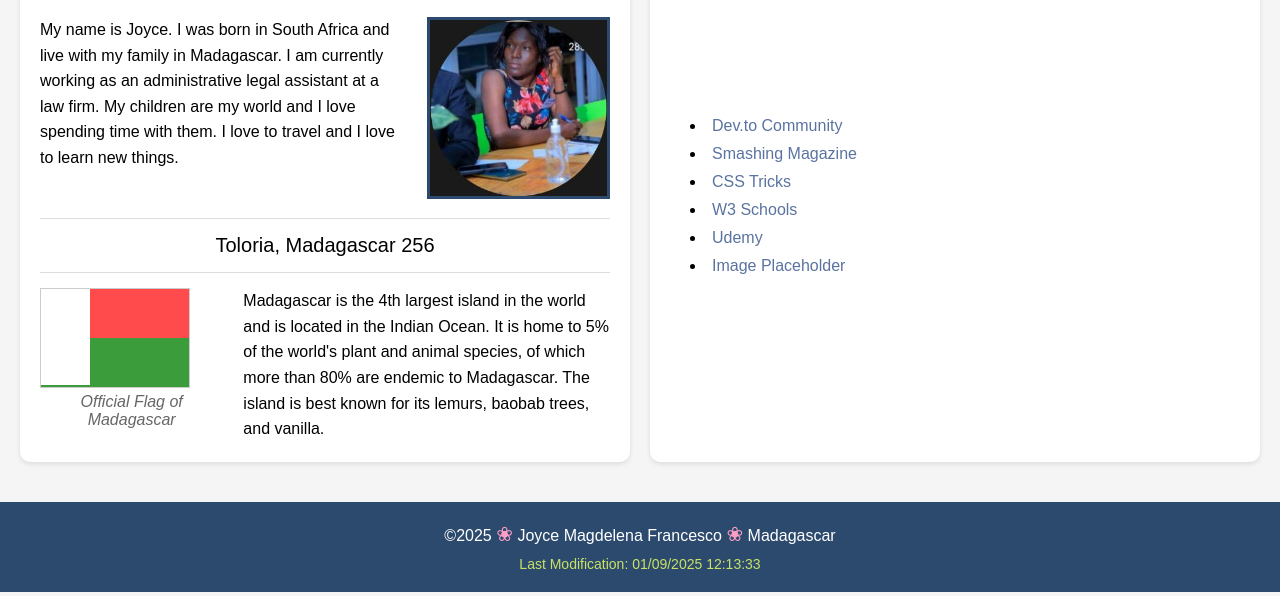
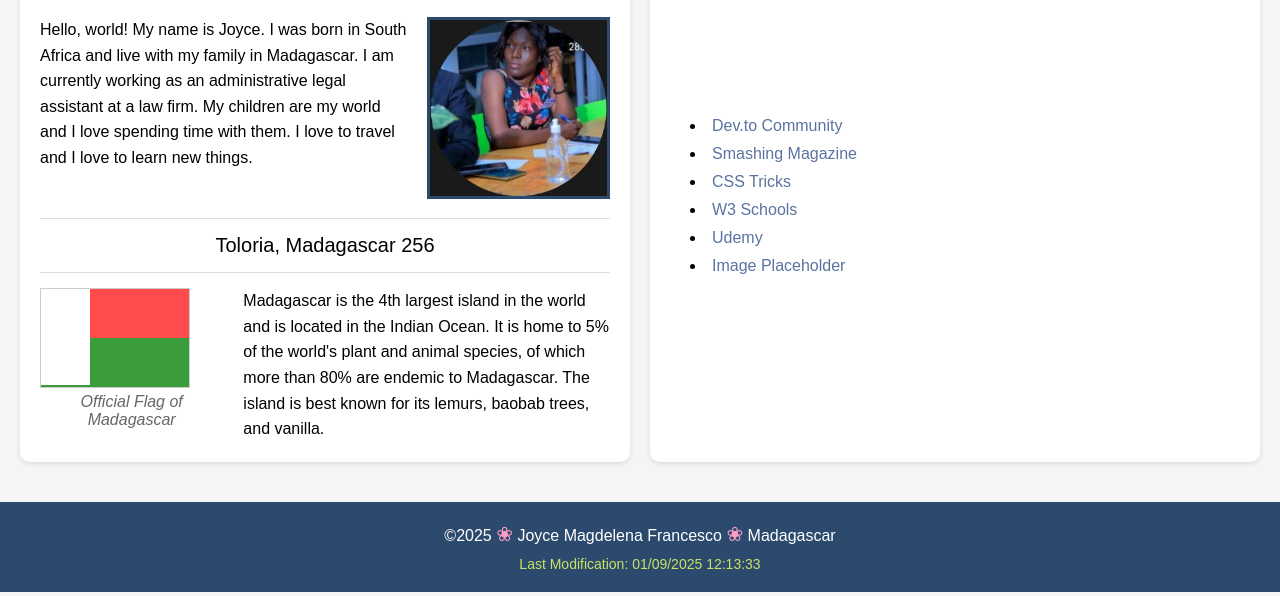
Before and after one commit to Joyceachen/wdd131-files, a plain HTML site: page index.html in a window 1280 px wide. Shown: the part 204-800 px from the top of the page. Drawn offline with Linux system fonts and the light colour scheme.

Commit message:
added something in the paragraph

```diff
--- a/index.html
+++ b/index.html
@@ -28,7 +28,7 @@
 			    <div class="card-content">
 				    <div class="about-me">
 					    <div class="about-me-text">
-						    <p>My name is Joyce. I was born in South Africa and live with my family in
+						    <p>Hello, world! My name is Joyce. I was born in South Africa and live with my family in
 							Madagascar. I am currently working as an administrative legal assistant at a law firm. My
 							children are my world and I love spending time with them. I love to travel and I love to
 							learn new things.</p>
```
